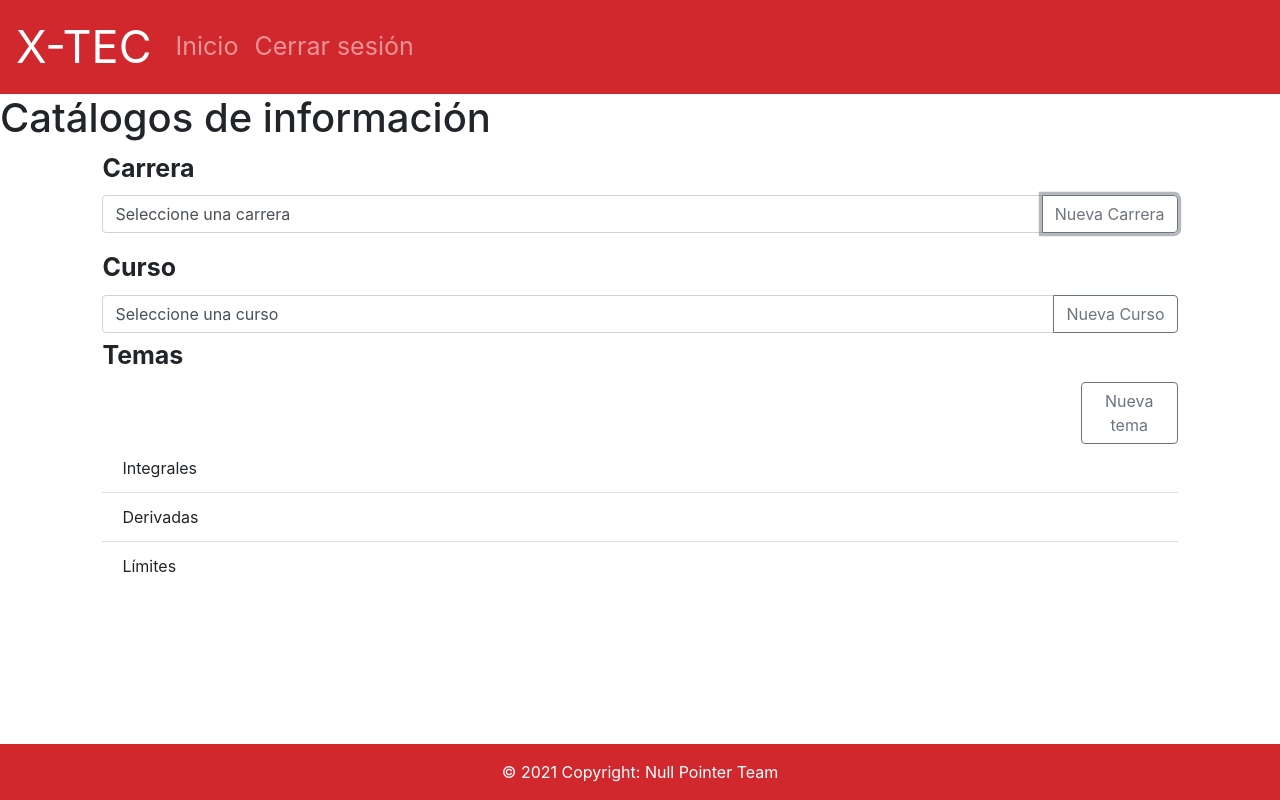
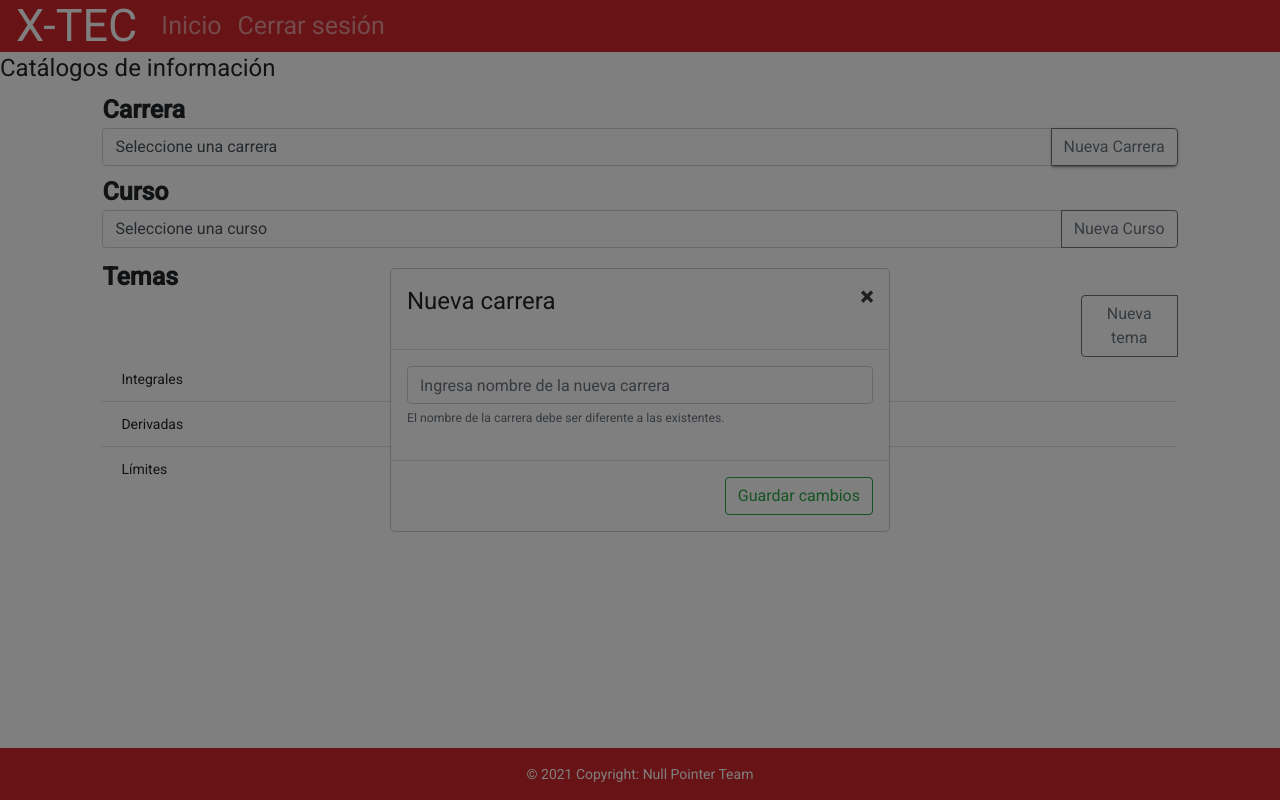
Before and after one commit to FabianRamirez03/XTEC-tutor, an Angular app in the folder XTEC-tutor/: page /admin in a window 1280 px wide. Both pictures are taken after a click on the button "Nueva Carrera". Built offline with nearby package versions, Linux system fonts and the light colour scheme.

Commit message:
Listo los modals para crear catálogos

```diff
--- a/XTEC-tutor/angular.json
+++ b/XTEC-tutor/angular.json
@@ -34,6 +34,7 @@
               "src/assets"
             ],
             "styles": [
+              "./node_modules/@angular/material/prebuilt-themes/indigo-pink.css",
               "node_modules/bootstrap/dist/css/bootstrap.min.css",
               "src/styles.scss"
             ],
@@ -103,6 +104,7 @@
               "src/assets"
             ],
             "styles": [
+              "./node_modules/@angular/material/prebuilt-themes/indigo-pink.css",
               "src/styles.scss"
             ],
             "scripts": []
--- a/XTEC-tutor/package.json
+++ b/XTEC-tutor/package.json
@@ -11,14 +11,18 @@
   "private": true,
   "dependencies": {
     "@angular/animations": "~12.0.4",
+    "@angular/cdk": "^12.0.5",
     "@angular/common": "~12.0.4",
     "@angular/compiler": "~12.0.4",
     "@angular/core": "~12.0.4",
     "@angular/forms": "~12.0.4",
+    "@angular/material": "^12.0.5",
     "@angular/platform-browser": "~12.0.4",
     "@angular/platform-browser-dynamic": "~12.0.4",
     "@angular/router": "~12.0.4",
+    "@ng-bootstrap/ng-bootstrap": "^9.1.3",
     "bootstrap": "^5.0.1",
+    "mdb-angular-ui-kit": "^1.0.0-beta6",
     "rxjs": "~6.6.0",
     "tslib": "^2.1.0",
     "zone.js": "~0.11.4"
--- a/XTEC-tutor/src/app/Administrador/main/main.component.html
+++ b/XTEC-tutor/src/app/Administrador/main/main.component.html
@@ -13,7 +13,7 @@
       <option>Ingeniería en Mecactrónica</option>
       <option>Administración de empresas</option>
     </select><div class="input-group-append">
-      <button class="btn btn-outline-secondary" type="button">Nueva Carrera</button>
+      <button class="btn btn-outline-secondary" type="button" mat-raised-button id="nuevaCarrera-button" (click)="openCentrado(carrera)">Nueva Carrera</button>
     </div>
   </div>
 
@@ -28,19 +28,110 @@
       <option>Introducción a la programación</option>
       <option>Taller de programación</option>
       <option>Matemática Discreta</option>
-    </select><div class="input-group-append">
-    <button class="btn btn-outline-secondary" type="button">Nueva Curso</button>
-  </div>
+    </select>
+    <div class="input-group-append">
+    <button class="btn btn-outline-secondary" type="button" (click)="openCentrado(curso)">Nueva Curso</button>
+    </div>
   </div>
 
-  <label for="ListaTemas" class="form-font">Temas</label>
-  <button class="btn btn-outline-secondary" type="button" style="margin-left: 91%">Nueva tema</button>
-  <ul class="list-group list-group-flush" id="ListaTemas">
-    <li class="list-group-item">Integrales</li>
-    <li class="list-group-item">Derivadas</li>
-    <li class="list-group-item">Límites</li>
-  </ul>
+  <label for="ListaTemas" class="form-font" style="margin-top: 15px">Temas</label>
+  <div class="input-group mb-1">
+    <button class="btn btn-outline-secondary" type="button" style="margin-left: 91%" (click)="openCentrado(tema)">Nueva tema</button>
+    <ul class="list-group list-group-flush list-custom" id="ListaTemas">
+      <li class="list-group-item">Integrales</li>
+      <li class="list-group-item">Derivadas</li>
+      <li class="list-group-item">Límites</li>
+    </ul>
+  </div>
 
 </form>
 
+
+<ng-template #carrera let-modal>
+  <div class="modal-header">
+    <h1 class="modal-title">Nueva carrera</h1>
+    <button class="close" aria-label="close" type="button" (click)="modal.dismiss()">
+      <span aria-hidden="true">&times;</span>
+    </button>
+  </div>
+  <div class="modal-body">
+    <form>
+      <div class="form-group">
+        <input type="text" class="form-control" id="nuevaCarrera" aria-describedby="emailHelp" placeholder="Ingresa nombre de la nueva carrera">
+        <small id="carreraHelp" class="form-text text-muted">El nombre de la carrera debe ser diferente a las existentes.</small>
+      </div>
+    </form>
+  </div>
+  <div class="modal-footer">
+    <button type="button" class="btn btn-outline-success" (click)="modal.close()">Guardar cambios</button>
+  </div>
+</ng-template>
+
+<ng-template #curso let-modal>
+  <div class="modal-header">
+    <h1 class="modal-title">Nueva curso</h1>
+    <button class="close" aria-label="close" type="button" (click)="modal.dismiss()">
+      <span aria-hidden="true">&times;</span>
+    </button>
+  </div>
+  <div class="modal-body">
+    <form>
+      <select class="form-control" id="SelectCarreraModalCurso">
+        <option selected="selected">Seleccione una carrera</option>
+        <option>Ingeniería en Computadores</option>
+        <option>Ingeniería en Electrónica</option>
+        <option>Ingeniería en Computación</option>
+        <option>Ingeniería en Mecactrónica</option>
+        <option>Administración de empresas</option>
+      </select>
+
+      <div class="form-group" style="margin-top: 5%">
+        <input type="text" class="form-control" id="nuevaCurso" aria-describedby="emailHelp" placeholder="Ingresa nombre del nuevo curso">
+        <small id="carreraHelpCurso" class="form-text text-muted">El nombre del curso debe ser distintos al resto de la carrera.</small>
+      </div>
+    </form>
+  </div>
+  <div class="modal-footer">
+    <button type="button" class="btn btn-outline-success" (click)="modal.close()">Guardar cambios</button>
+  </div>
+</ng-template>
+
+<ng-template #tema let-modal>
+  <div class="modal-header">
+    <h1 class="modal-title">Nueva tema</h1>
+    <button class="close" aria-label="close" type="button" (click)="modal.dismiss()">
+      <span aria-hidden="true">&times;</span>
+    </button>
+  </div>
+  <div class="modal-body">
+    <form>
+      <select class="form-control" id="SelectCarreraModalTema">
+        <option selected="selected">Seleccione una carrera</option>
+        <option>Ingeniería en Computadores</option>
+        <option>Ingeniería en Electrónica</option>
+        <option>Ingeniería en Computación</option>
+        <option>Ingeniería en Mecactrónica</option>
+        <option>Administración de empresas</option>
+      </select>
+
+      <select class="form-control" id="SelectCursoModalTema" style="margin-top: 5%">
+        <option selected="selected">Seleccione una curso</option>
+        <option>Bases de datos</option>
+        <option>Cálculo superior</option>
+        <option>Introducción a la programación</option>
+        <option>Taller de programación</option>
+        <option>Matemática Discreta</option>
+      </select>
+
+      <div class="form-group" style="margin-top: 5%">
+        <input type="text" class="form-control" id="nuevoTema" aria-describedby="emailHelp" placeholder="Ingresa el nombre del nuevo tema">
+        <small id="temaHelp" class="form-text text-muted">El nombre del tema debe ser distinto al resto de la curso.</small>
+      </div>
+    </form>
+  </div>
+  <div class="modal-footer">
+    <button type="button" class="btn btn-outline-success" (click)="modal.close()">Guardar cambios</button>
+  </div>
+</ng-template>
+
 <app-footer></app-footer>
--- a/XTEC-tutor/src/app/Administrador/main/main.component.scss
+++ b/XTEC-tutor/src/app/Administrador/main/main.component.scss
@@ -8,3 +8,7 @@
   margin-left: auto;
   margin-right: auto;
 }
+
+.list-custom {
+  width: 100%;
+}
--- a/XTEC-tutor/src/app/Administrador/main/main.component.ts
+++ b/XTEC-tutor/src/app/Administrador/main/main.component.ts
@@ -1,4 +1,6 @@
 import { Component, OnInit } from '@angular/core';
+import {NgbModal} from '@ng-bootstrap/ng-bootstrap';
+
 
 @Component({
   selector: 'app-main',
@@ -7,9 +9,15 @@ import { Component, OnInit } from '@angular/core';
 })
 export class MainComponent implements OnInit {
 
-  constructor() { }
+  constructor(private modal:NgbModal) { }
 
   ngOnInit(): void {
   }
 
+  // @ts-ignore
+  openCentrado(contenido){
+    this.modal.open(contenido,{centered:true});
+  }
+
+
 }
--- a/XTEC-tutor/src/index.html
+++ b/XTEC-tutor/src/index.html
@@ -6,8 +6,11 @@
   <base href="/">
   <meta name="viewport" content="width=device-width, initial-scale=1">
   <link rel="icon" type="image/x-icon" href="favicon.ico">
+  <link rel="preconnect" href="https://fonts.gstatic.com">
+  <link href="https://fonts.googleapis.com/css2?family=Roboto:wght@300;400;500&display=swap" rel="stylesheet">
+  <link href="https://fonts.googleapis.com/icon?family=Material+Icons" rel="stylesheet">
 </head>
-<body>
+<body class="mat-typography">
   <app-root></app-root>
 </body>
 </html>
--- a/XTEC-tutor/src/styles.scss
+++ b/XTEC-tutor/src/styles.scss
@@ -1 +1,4 @@
 /* You can add global styles to this file, and also import other style files */
+
+html, body { height: 100%; }
+body { margin: 0; font-family: Roboto, "Helvetica Neue", sans-serif; }
```
Also changed, not shown: XTEC-tutor/src/app/app.module.ts (+9 -1 lines), 1 other file (tests, documents, lock files or other folders).
